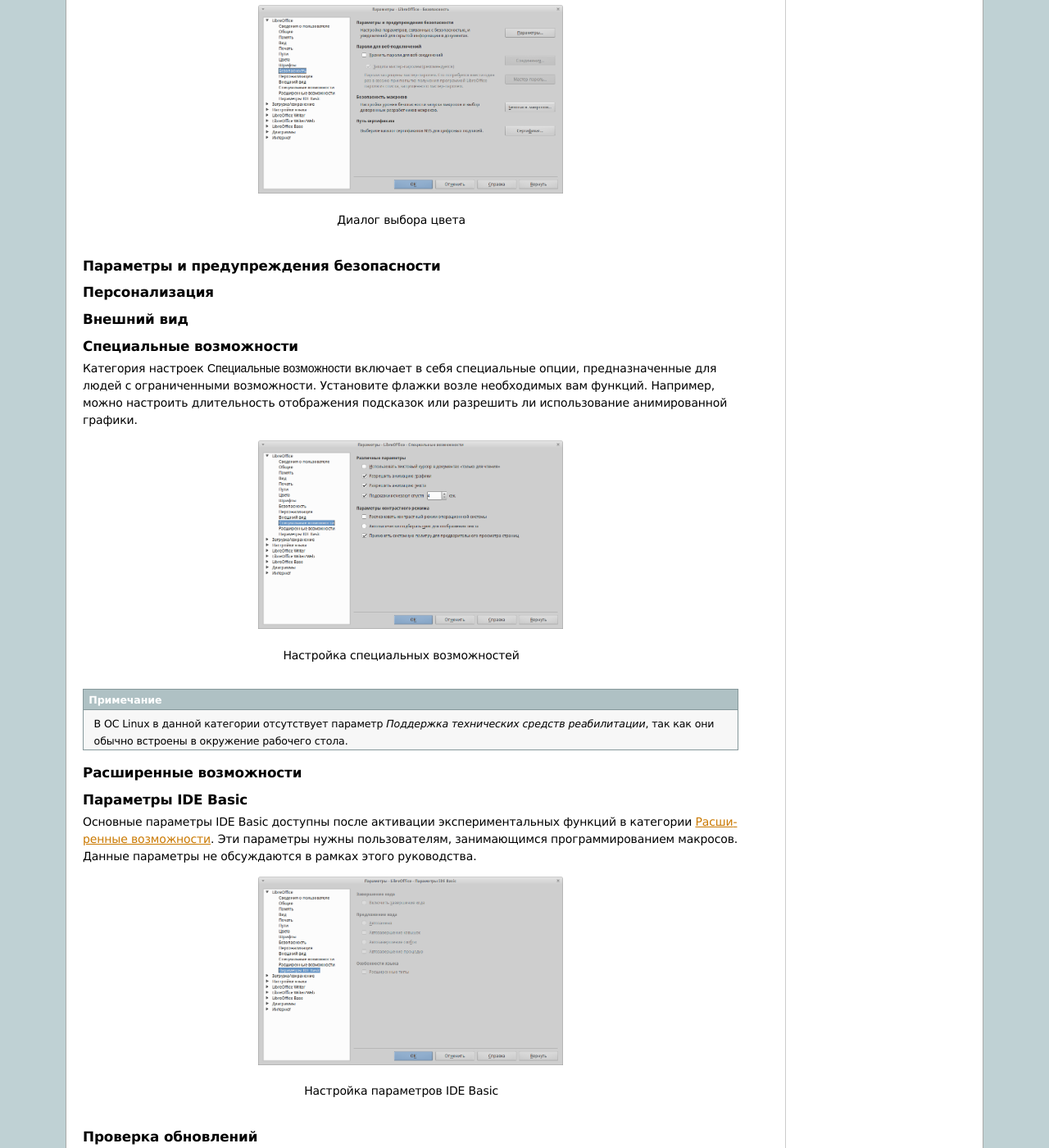
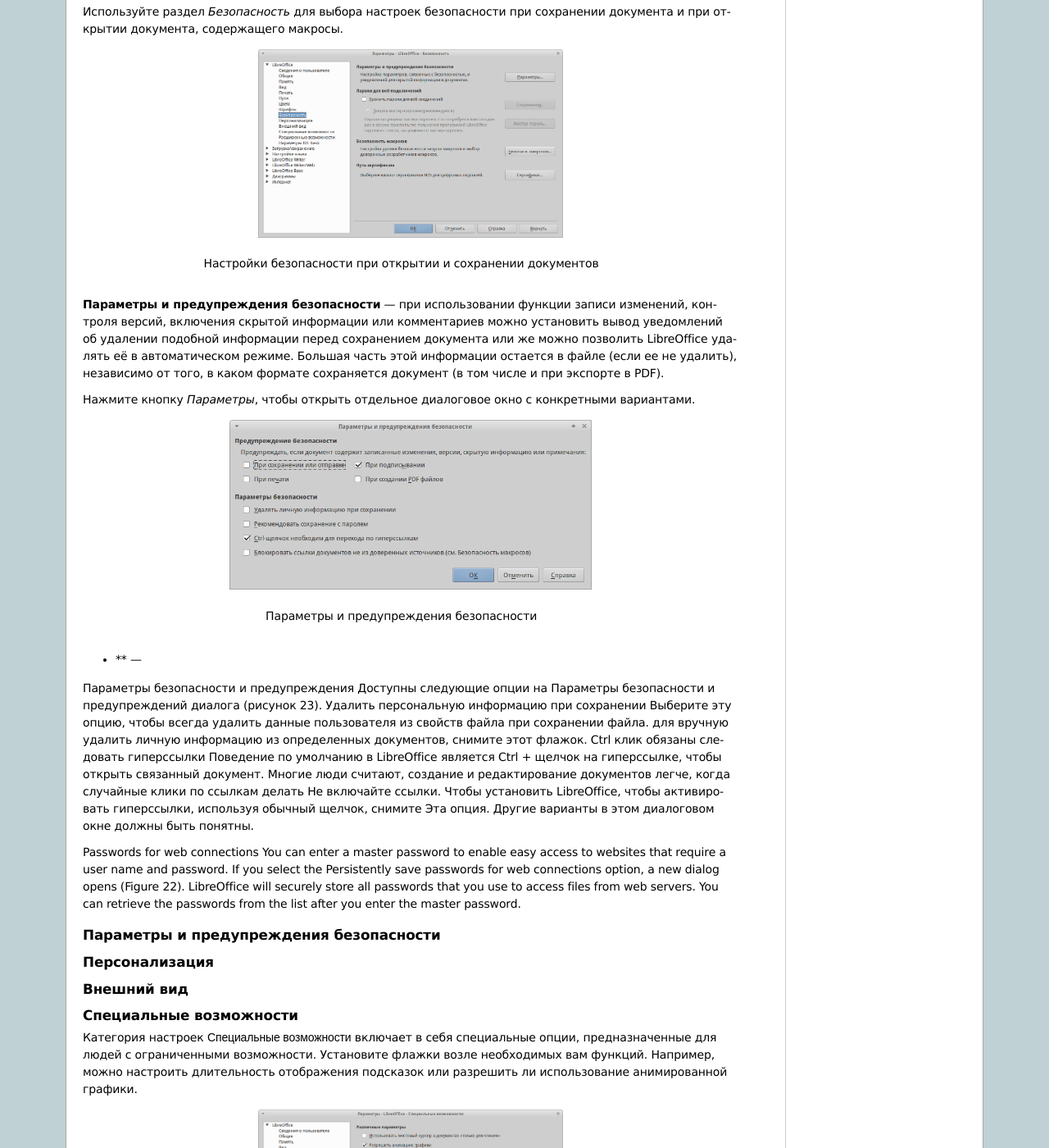
Before and after one commit to LibreRussia/libreoffice-gettingstarted, a Sphinx documentation site: the page built from docs/Setting-up-LibreOffice.rst, in a window 1280 px wide and 1400 px high, scrolled down 9123 px. Shown: the whole window at 82% size. Built offline with Sphinx 7.4.7, drawn with Linux system fonts in a browser that asks for light colours; formulas are drawn with MathJax 3.

Commit message:
Пауза

```diff
--- a/docs/Setting-up-LibreOffice.rst
+++ b/docs/Setting-up-LibreOffice.rst
@@ -345,14 +345,58 @@ LibreOffice использует некоторые данные пользов
 Безопасность
 ~~~~~~~~~~~~
 
+Используйте раздел *Безопасность* для выбора настроек безопасности при сохранении документа и при открытии документа, содержащего макросы.
+
 .. _ch2-lo-screen-009:
 
 .. figure:: _static/chapter2/ch2-lo-screen-009.png
     :scale: 40%
     :align: center
-    :alt: Диалог выбора цвета
+    :alt: Настройки безопасности при открытии и сохранении документов
 
-    Диалог выбора цвета
+    Настройки безопасности при открытии и сохранении документов
+
+**Параметры и предупреждения безопасности** — при использовании функции записи изменений, контроля версий, включения скрытой информации или комментариев можно установить вывод уведомлений об удалении подобной информации перед сохранением документа или же можно позволить  LibreOffice удалять её в автоматическом режиме. Большая часть этой информации остается в файле (если ее не удалить), независимо от того, в каком формате сохраняется документ (в том числе и при экспорте в PDF).
+
+Нажмите кнопку *Параметры*, чтобы открыть отдельное диалоговое окно с конкретными вариантами.
+
+.. _ch2-lo-screen-009a:
+
+.. figure:: _static/chapter2/ch2-lo-screen-009a.png
+    :scale: 60%
+    :align: center
+    :alt: Параметры  и предупреждения безопасности
+
+    Параметры  и предупреждения безопасности
+
+* ** —
+
+
+
+Параметры безопасности и предупреждения
+Доступны следующие опции на Параметры безопасности и предупреждений диалога (рисунок 23).
+Удалить персональную информацию при сохранении
+Выберите эту опцию, чтобы всегда удалить данные пользователя из свойств файла при сохранении файла. для
+вручную удалить личную информацию из определенных документов, снимите этот флажок.
+Ctrl клик обязаны следовать гиперссылки
+Поведение по умолчанию в LibreOffice является Ctrl + щелчок на гиперссылке, чтобы открыть связанный документ.
+Многие люди считают, создание и редактирование документов легче, когда случайные клики по ссылкам делать
+Не включайте ссылки. Чтобы установить LibreOffice, чтобы активировать гиперссылки, используя обычный щелчок, снимите
+Эта опция.
+Другие варианты в этом диалоговом окне должны быть понятны.
+
+
+
+
+
+Passwords for web connections
+You can enter a master password to enable easy access to websites that require a user name
+and password. If you select the Persistently save passwords for web connections option, a
+new dialog opens (Figure 22). LibreOffice will securely store all passwords that you use to
+access files from web servers. You can retrieve the passwords from the list after you enter the
+master password.
+
+
 
 Параметры и предупреждения безопасности
 ~~~~~~~~~~~~~~~~~~~~~~~~~~~~~~~~~~~~~~~
```
Also changed, not shown: docs/_static/chapter2/ch2-lo-screen-009a.png (added), 3 other files.
